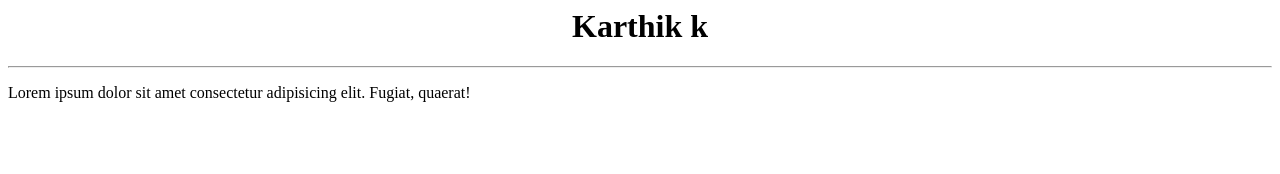
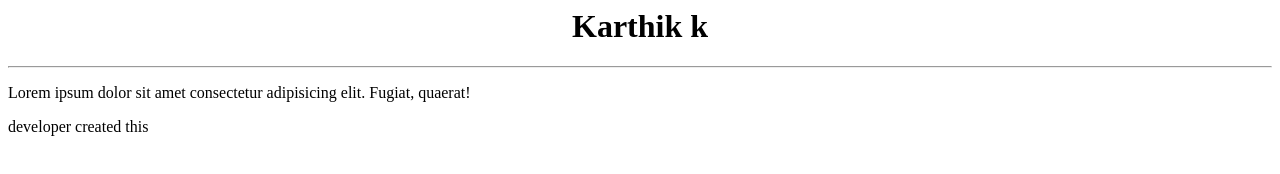
Before and after one commit to Karthik171819/Demo, a plain HTML site: page index.html in a window 1280 px wide. Drawn offline with Linux system fonts and the light colour scheme.

Commit message:
added developer

```diff
--- a/index.html
+++ b/index.html
@@ -3,3 +3,4 @@
 </center>
 <hr>
 <p>Lorem ipsum dolor sit amet consectetur adipisicing elit. Fugiat, quaerat!</p>
+<p> developer created this</p>
```
